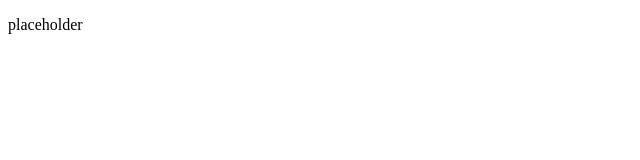
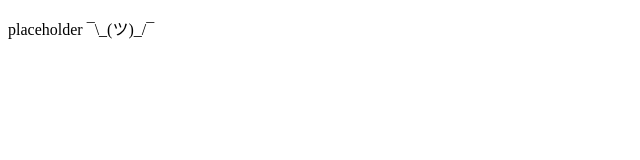
Before and after one commit to Achithem/blankdelta-site, a plain HTML site: page index.html in a window 1280 px wide. Shown: the full height of the page, 0-640 px from the left. Drawn offline with Linux system fonts and the light colour scheme.

Commit message:
¯\_(ツ)_/¯

```diff
--- a/index.html
+++ b/index.html
@@ -7,6 +7,6 @@
   <title>blankdelta</title>
 </head>
 <body>
-  <p>placeholder</p>
+  <p>placeholder  ¯\_(ツ)_/¯</p>
 </body>
 </html>
```
